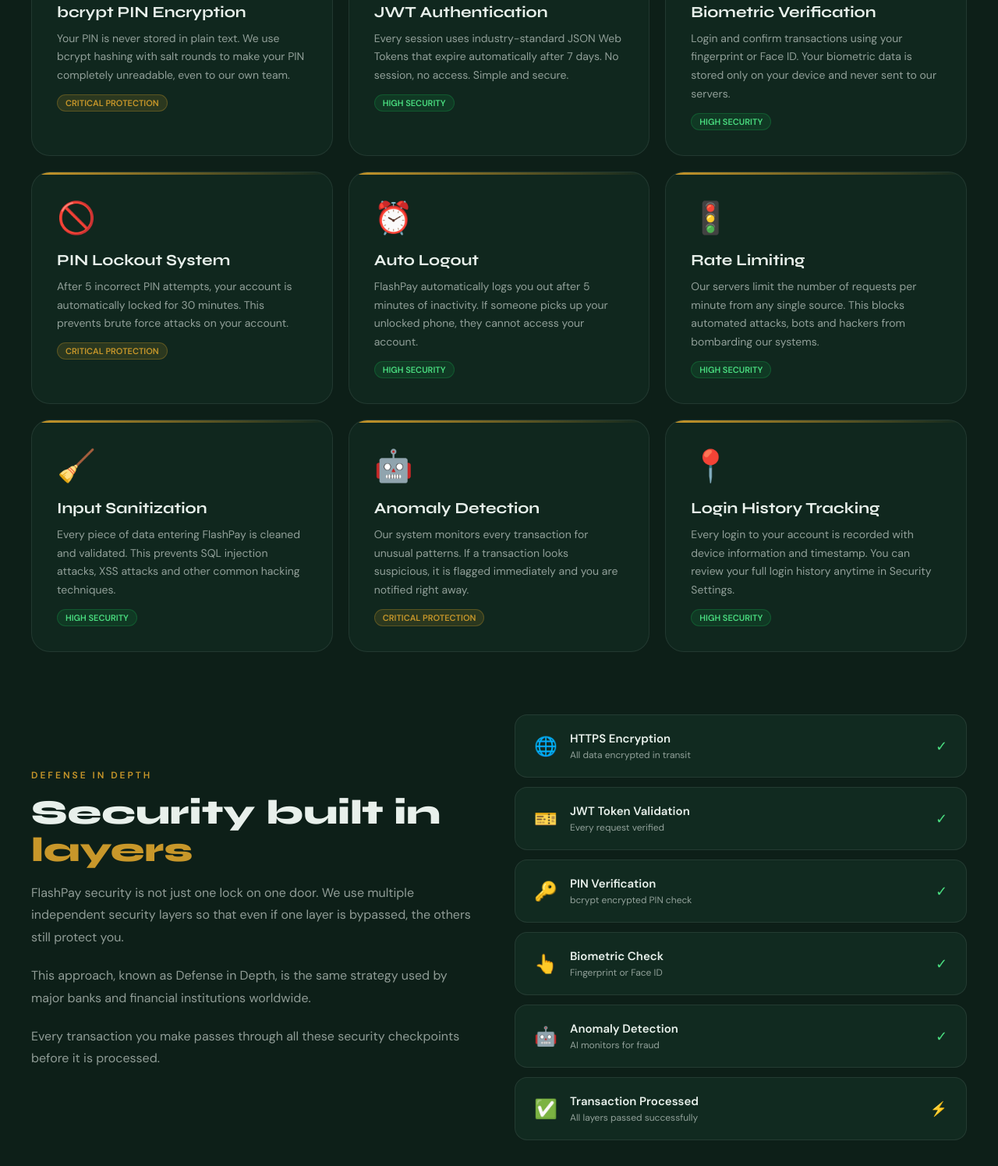
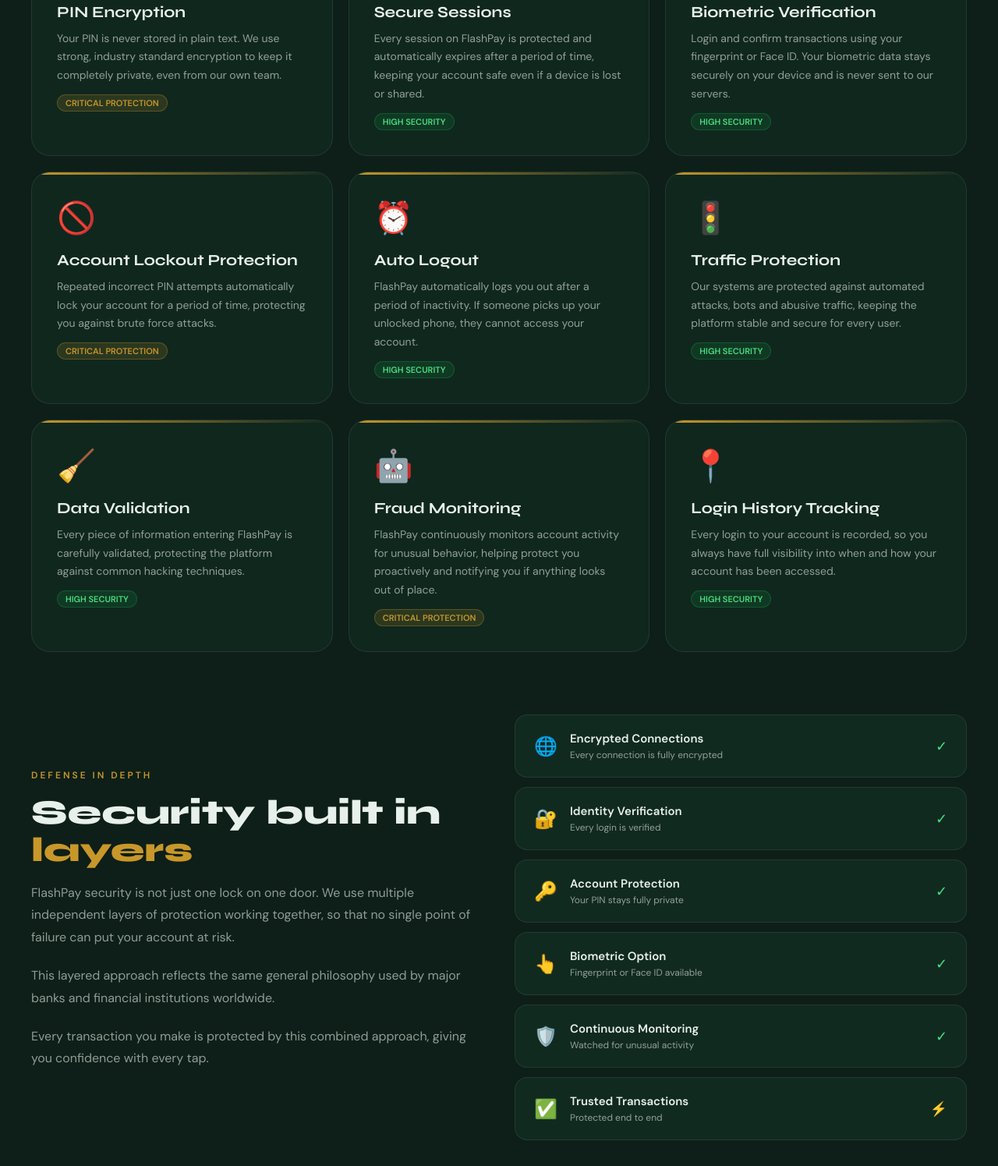
Before and after one commit to michaeloluwatoyin730/flashpay-careers, a website: page pages/security.html in a window 1280 px wide. Shown: the part 1065-2560 px from the top of the page at 78% size. Drawn offline with Linux system fonts and the light colour scheme; no server answers.

Commit message:
Rewrite security page to remove technical mechanism details while preserving trust messaging

```diff
--- a/pages/security.html
+++ b/pages/security.html
@@ -195,7 +195,7 @@ section{padding:60px 20px}
   <div class="page-hero-inner">
     <div class="badge">🔐 Security Center</div>
     <h1>Your Money is<br><span class="gold">100% Protected</span></h1>
-    <p>FlashPay uses the same security standards as the world's leading banks to protect every naira in your account. Here is exactly how we do it.</p>
+    <p>FlashPay uses the same security standards as the world's leading banks to protect every naira in your account. Here is what that means for you.</p>
     <div class="score-bar">
       <div class="score-num">9/10</div>
       <div class="score-label">
@@ -218,56 +218,56 @@ section{padding:60px 20px}
     <div class="security-grid reveal">
       <div class="security-card">
         <span class="security-icon">🔑</span>
-        <h3>bcrypt PIN Encryption</h3>
-        <p>Your PIN is never stored in plain text. We use bcrypt hashing with salt rounds to make your PIN completely unreadable, even to our own team.</p>
+        <h3>PIN Encryption</h3>
+        <p>Your PIN is never stored in plain text. We use strong, industry standard encryption to keep it completely private, even from our own team.</p>
         <span class="security-level level-critical">CRITICAL PROTECTION</span>
       </div>
       <div class="security-card">
         <span class="security-icon">🎫</span>
-        <h3>JWT Authentication</h3>
-        <p>Every session uses industry-standard JSON Web Tokens that expire automatically after 7 days. No session, no access. Simple and secure.</p>
+        <h3>Secure Sessions</h3>
+        <p>Every session on FlashPay is protected and automatically expires after a period of time, keeping your account safe even if a device is lost or shared.</p>
         <span class="security-level level-high">HIGH SECURITY</span>
       </div>
       <div class="security-card">
         <span class="security-icon">👆</span>
         <h3>Biometric Verification</h3>
-        <p>Login and confirm transactions using your fingerprint or Face ID. Your biometric data is stored only on your device and never sent to our servers.</p>
+        <p>Login and confirm transactions using your fingerprint or Face ID. Your biometric data stays securely on your device and is never sent to our servers.</p>
         <span class="security-level level-high">HIGH SECURITY</span>
       </div>
       <div class="security-card">
         <span class="security-icon">🚫</span>
-        <h3>PIN Lockout System</h3>
-        <p>After 5 incorrect PIN attempts, your account is automatically locked for 30 minutes. This prevents brute force attacks on your account.</p>
+        <h3>Account Lockout Protection</h3>
+        <p>Repeated incorrect PIN attempts automatically lock your account for a period of time, protecting you against brute force attacks.</p>
         <span class="security-level level-critical">CRITICAL PROTECTION</span>
       </div>
       <div class="security-card">
         <span class="security-icon">⏰</span>
         <h3>Auto Logout</h3>
-        <p>FlashPay automatically logs you out after 5 minutes of inactivity. If someone picks up your unlocked phone, they cannot access your account.</p>
+        <p>FlashPay automatically logs you out after a period of inactivity. If someone picks up your unlocked phone, they cannot access your account.</p>
         <span class="security-level level-high">HIGH SECURITY</span>
       </div>
       <div class="security-card">
         <span class="security-icon">🚦</span>
-        <h3>Rate Limiting</h3>
-        <p>Our servers limit the number of requests per minute from any single source. This blocks automated attacks, bots and hackers from bombarding our systems.</p>
+        <h3>Traffic Protection</h3>
+        <p>Our systems are protected against automated attacks, bots and abusive traffic, keeping the platform stable and secure for every user.</p>
         <span class="security-level level-high">HIGH SECURITY</span>
       </div>
       <div class="security-card">
         <span class="security-icon">🧹</span>
-        <h3>Input Sanitization</h3>
-        <p>Every piece of data entering FlashPay is cleaned and validated. This prevents SQL injection attacks, XSS attacks and other common hacking techniques.</p>
+        <h3>Data Validation</h3>
+        <p>Every piece of information entering FlashPay is carefully validated, protecting the platform against common hacking techniques.</p>
         <span class="security-level level-high">HIGH SECURITY</span>
       </div>
       <div class="security-card">
         <span class="security-icon">🤖</span>
-        <h3>Anomaly Detection</h3>
-        <p>Our system monitors every transaction for unusual patterns. If a transaction looks suspicious, it is flagged immediately and you are notified right away.</p>
+        <h3>Fraud Monitoring</h3>
+        <p>FlashPay continuously monitors account activity for unusual behavior, helping protect you proactively and notifying you if anything looks out of place.</p>
         <span class="security-level level-critical">CRITICAL PROTECTION</span>
       </div>
       <div class="security-card">
         <span class="security-icon">📍</span>
         <h3>Login History Tracking</h3>
-        <p>Every login to your account is recorded with device information and timestamp. You can review your full login history anytime in Security Settings.</p>
+        <p>Every login to your account is recorded, so you always have full visibility into when and how your account has been accessed.</p>
         <span class="security-level level-high">HIGH SECURITY</span>
       </div>
     </div>
@@ -281,39 +281,39 @@ section{padding:60px 20px}
       <div class="layers-text">
         <span class="section-label">Defense in Depth</span>
         <h2 class="section-title">Security built in <span class="gold">layers</span></h2>
-        <p>FlashPay security is not just one lock on one door. We use multiple independent security layers so that even if one layer is bypassed, the others still protect you.</p>
-        <p>This approach, known as Defense in Depth, is the same strategy used by major banks and financial institutions worldwide.</p>
-        <p>Every transaction you make passes through all these security checkpoints before it is processed.</p>
+        <p>FlashPay security is not just one lock on one door. We use multiple independent layers of protection working together, so that no single point of failure can put your account at risk.</p>
+        <p>This layered approach reflects the same general philosophy used by major banks and financial institutions worldwide.</p>
+        <p>Every transaction you make is protected by this combined approach, giving you confidence with every tap.</p>
       </div>
       <div class="layers-visual">
         <div class="layer">
           <span class="layer-icon">🌐</span>
-          <div><div class="layer-title">HTTPS Encryption</div><div class="layer-desc">All data encrypted in transit</div></div>
+          <div><div class="layer-title">Encrypted Connections</div><div class="layer-desc">Every connection is fully encrypted</div></div>
           <span class="layer-check">✓</span>
         </div>
         <div class="layer">
-          <span class="layer-icon">🎫</span>
-          <div><div class="layer-title">JWT Token Validation</div><div class="layer-desc">Every request verified</div></div>
+          <span class="layer-icon">🔐</span>
+          <div><div class="layer-title">Identity Verification</div><div class="layer-desc">Every login is verified</div></div>
           <span class="layer-check">✓</span>
         </div>
         <div class="layer">
           <span class="layer-icon">🔑</span>
-          <div><div class="layer-title">PIN Verification</div><div class="layer-desc">bcrypt encrypted PIN check</div></div>
+          <div><div class="layer-title">Account Protection</div><div class="layer-desc">Your PIN stays fully private</div></div>
           <span class="layer-check">✓</span>
         </div>
         <div class="layer">
           <span class="layer-icon">👆</span>
-          <div><div class="layer-title">Biometric Check</div><div class="layer-desc">Fingerprint or Face ID</div></div>
+          <div><div class="layer-title">Biometric Option</div><div class="layer-desc">Fingerprint or Face ID available</div></div>
           <span class="layer-check">✓</span>
         </div>
         <div class="layer">
-          <span class="layer-icon">🤖</span>
-          <div><div class="layer-title">Anomaly Detection</div><div class="layer-desc">AI monitors for fraud</div></div>
+          <span class="layer-icon">🛡️</span>
+          <div><div class="layer-title">Continuous Monitoring</div><div class="layer-desc">Watched for unusual activity</div></div>
           <span class="layer-check">✓</span>
         </div>
         <div class="layer">
           <span class="layer-icon">✅</span>
-          <div><div class="layer-title">Transaction Processed</div><div class="layer-desc">All layers passed successfully</div></div>
+          <div><div class="layer-title">Trusted Transactions</div><div class="layer-desc">Protected end to end</div></div>
           <span class="layer-check" style="color:var(--gold)">⚡</span>
         </div>
       </div>
```
